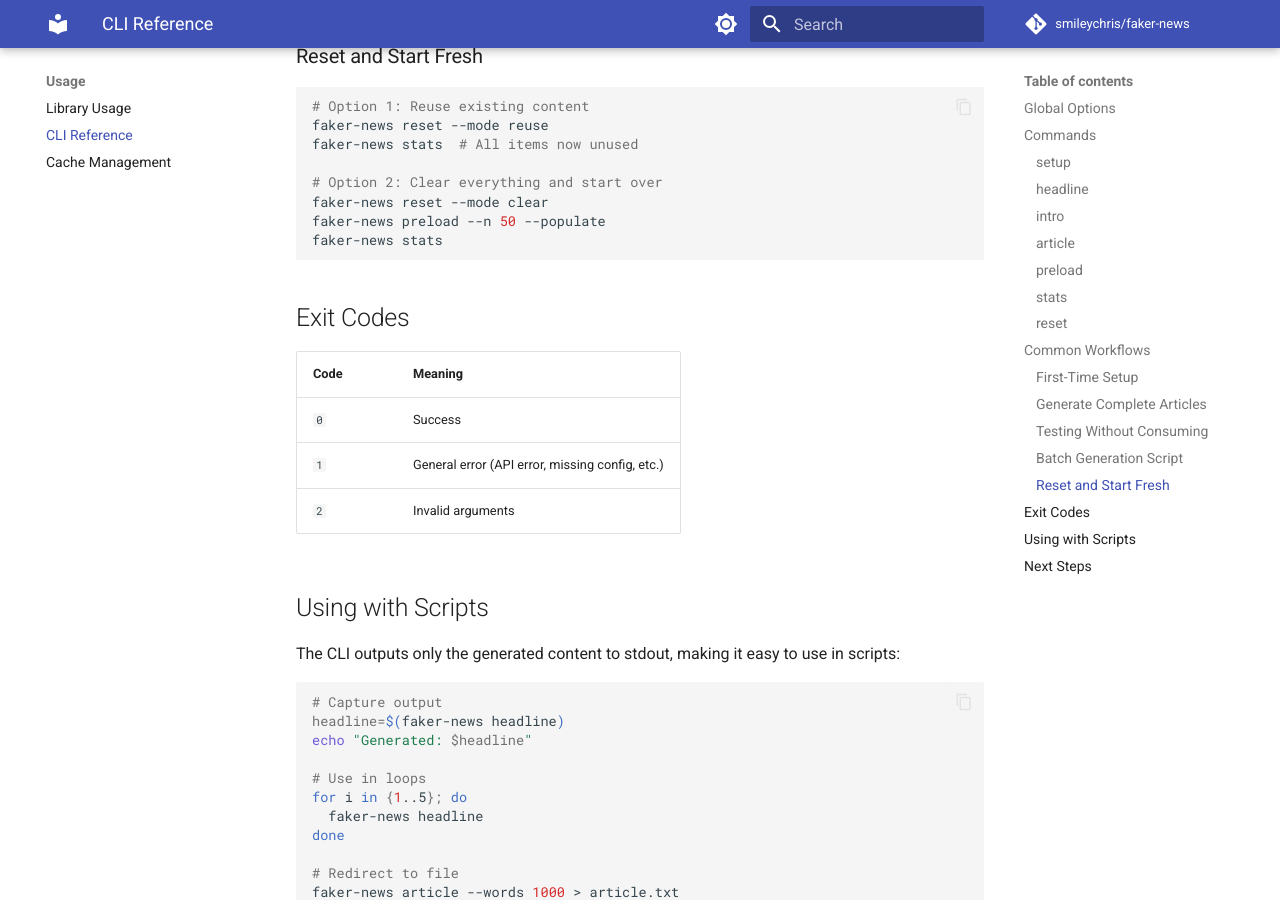
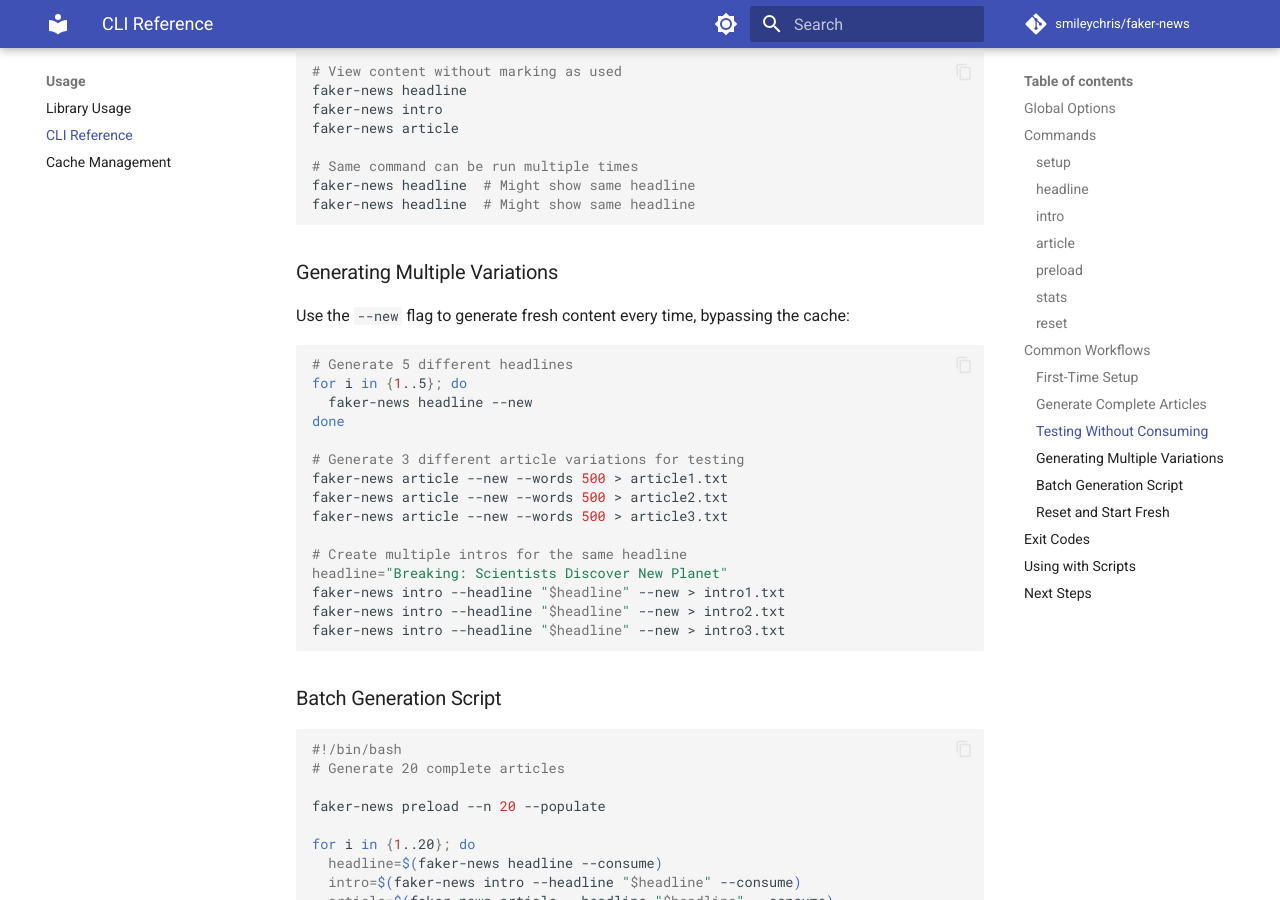
Before and after one commit to SmileyChris/faker-news, an MkDocs documentation site: the page built from docs/cli-reference.md, in a window 1280 px wide and 900 px high, scrolled down 7482 px. Built offline with MkDocs 1.6.1 and Material for MkDocs 9.7.7, drawn with Linux system fonts in a browser that asks for light colours; comment, search, counter and statistics services are not loaded; some of the changed text lies outside the part shown.

Commit message:
Add --new flag and fix auto-generation pipeline
Features:
- Add --new flag to headline/intro/article CLI commands for always generating fresh content
- Fix browse command crash when selecting headlines without articles
- Auto-generate missing content in pipeline (headlines → intros → articles)

Changes:
- Provider auto-generates intros when requesting articles for specific headlines
- Provider auto-generates headlines when intro/article cache is empty
- CLI --new flag skips cache and always generates fresh content
- All 68 tests passing (added 6 new tests)

Documentation:
- Updated CLI reference with --new flag examples
- Updated quick-start guide
- Added "Generating Multiple Variations" workflow section
- Updated CLAUDE.md and test documentation

````diff
--- a/docs/cli-reference.md
+++ b/docs/cli-reference.md
@@ -58,6 +58,7 @@
 |--------|-------------|---------|
 | `--consume` | Mark the headline as used | `False` |
 | `--allow-used` | Fetch from all items (used or unused) | `False` |
+| `--new` | Always generate a new headline (skip cache) | `False` |
 | `--db PATH` | Custom database path | Platform default |
 
 **Examples:**
@@ -68,6 +69,13 @@
 
 # Generate and mark as used
 faker-news headline --consume
+
+# Always generate a fresh headline
+faker-news headline --new
+
+# Generate multiple variations
+faker-news headline --new  # First variation
+faker-news headline --new  # Different variation
 
 # Fetch from all items (including used ones)
 faker-news headline --allow-used
@@ -93,6 +101,7 @@
 | `--headline TEXT` | Specific headline to use | Auto-generated |
 | `--consume` | Mark the intro as used | `False` |
 | `--allow-used` | Fetch from all items | `False` |
+| `--new` | Always generate a new intro (skip cache) | `False` |
 | `--db PATH` | Custom database path | Platform default |
 
 **Examples:**
@@ -103,6 +112,12 @@
 
 # Generate intro for specific headline
 faker-news intro --headline "Scientists Make Breakthrough Discovery"
+
+# Always generate a fresh intro
+faker-news intro --new
+
+# Generate new intro for existing headline
+faker-news intro --headline "Breaking News" --new
 
 # Generate and consume
 faker-news intro --consume
@@ -129,6 +144,8 @@
 | `--words INT` | Target article length in words | `500` |
 | `--consume` | Mark the article as used | `False` |
 | `--allow-used` | Fetch from all items | `False` |
+| `--longest` | Fetch the longest available article | `False` |
+| `--new` | Always generate a new article (skip cache) | `False` |
 | `--db PATH` | Custom database path | Platform default |
 
 **Examples:**
@@ -140,14 +157,27 @@
 # Generate a longer article
 faker-news article --words 1000
 
+# Always generate a fresh article
+faker-news article --new
+
+# Generate multiple variations
+faker-news article --new --words 800  # First variation
+faker-news article --new --words 800  # Different variation
+
 # Generate for specific headline
 faker-news article --headline "Tech Giant Announces New Product"
+
+# Generate new article for existing headline
+faker-news article --headline "Tech Giant Announces New Product" --new
 
 # Generate, consume, and use custom length
 faker-news article --words 800 --consume
 
 # Fetch from any item (including used)
 faker-news article --allow-used
+
+# Get the longest available article
+faker-news article --longest
 ```
 
 ---
@@ -346,6 +376,28 @@
 faker-news headline  # Might show same headline
 ```
 
+### Generating Multiple Variations
+
+Use the `--new` flag to generate fresh content every time, bypassing the cache:
+
+```bash
+# Generate 5 different headlines
+for i in {1..5}; do
+  faker-news headline --new
+done
+
+# Generate 3 different article variations for testing
+faker-news article --new --words 500 > article1.txt
+faker-news article --new --words 500 > article2.txt
+faker-news article --new --words 500 > article3.txt
+
+# Create multiple intros for the same headline
+headline="Breaking: Scientists Discover New Planet"
+faker-news intro --headline "$headline" --new > intro1.txt
+faker-news intro --headline "$headline" --new > intro2.txt
+faker-news intro --headline "$headline" --new > intro3.txt
+```
+
 ### Batch Generation Script
 
 ```bash
--- a/pyproject.toml
+++ b/pyproject.toml
@@ -4,7 +4,7 @@
 
 [project]
 name = "faker-news"
-version = "0.1.0"
+version = "0.1.1"
 description = "Faker provider for generating fake news content using OpenAI-compatible LLM APIs"
 readme = "README.md"
 requires-python = ">=3.9"
````
Also changed, not shown: CLAUDE.md (+7 -0 lines), docs/quick-start.md (+4 -0 lines), 6 other files.
